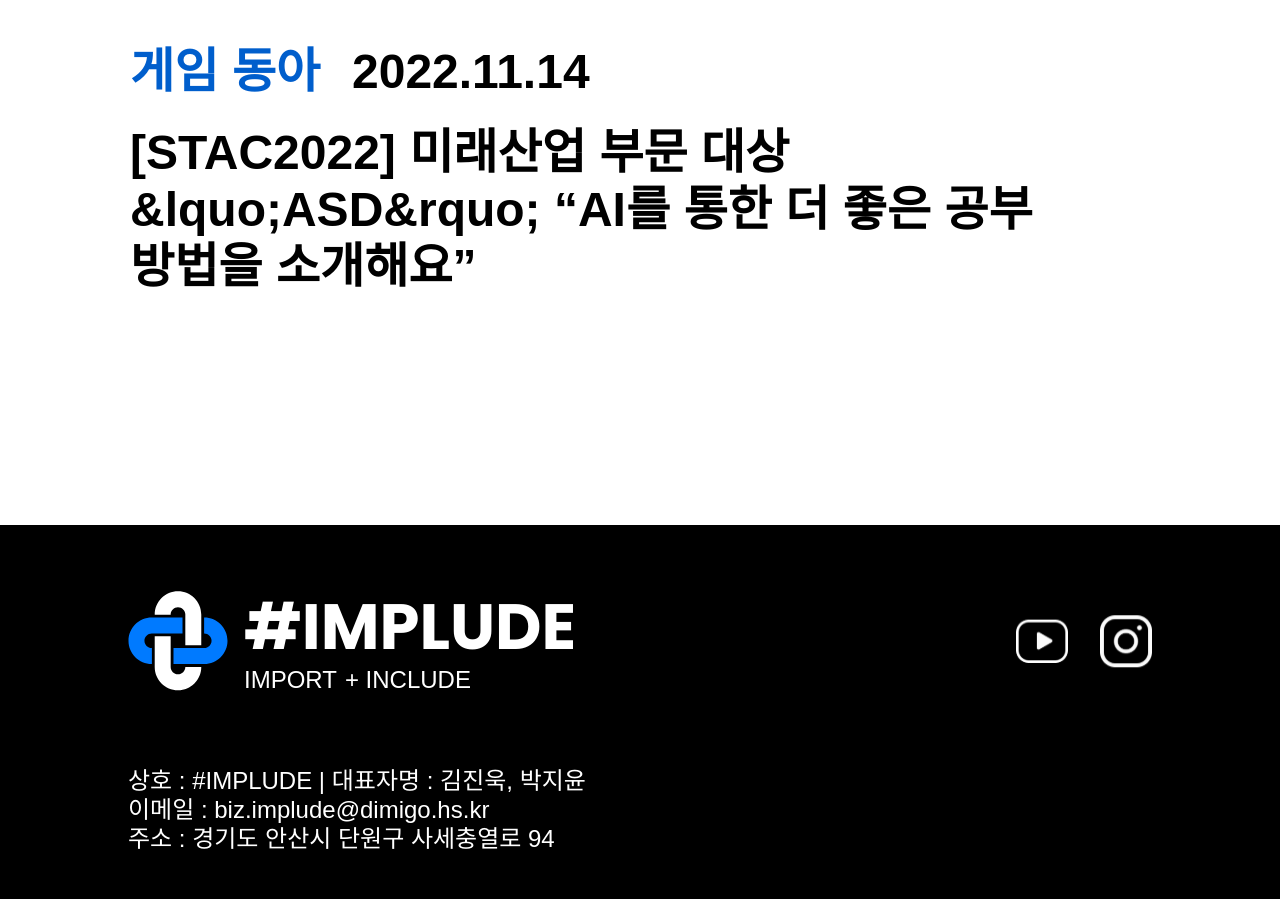
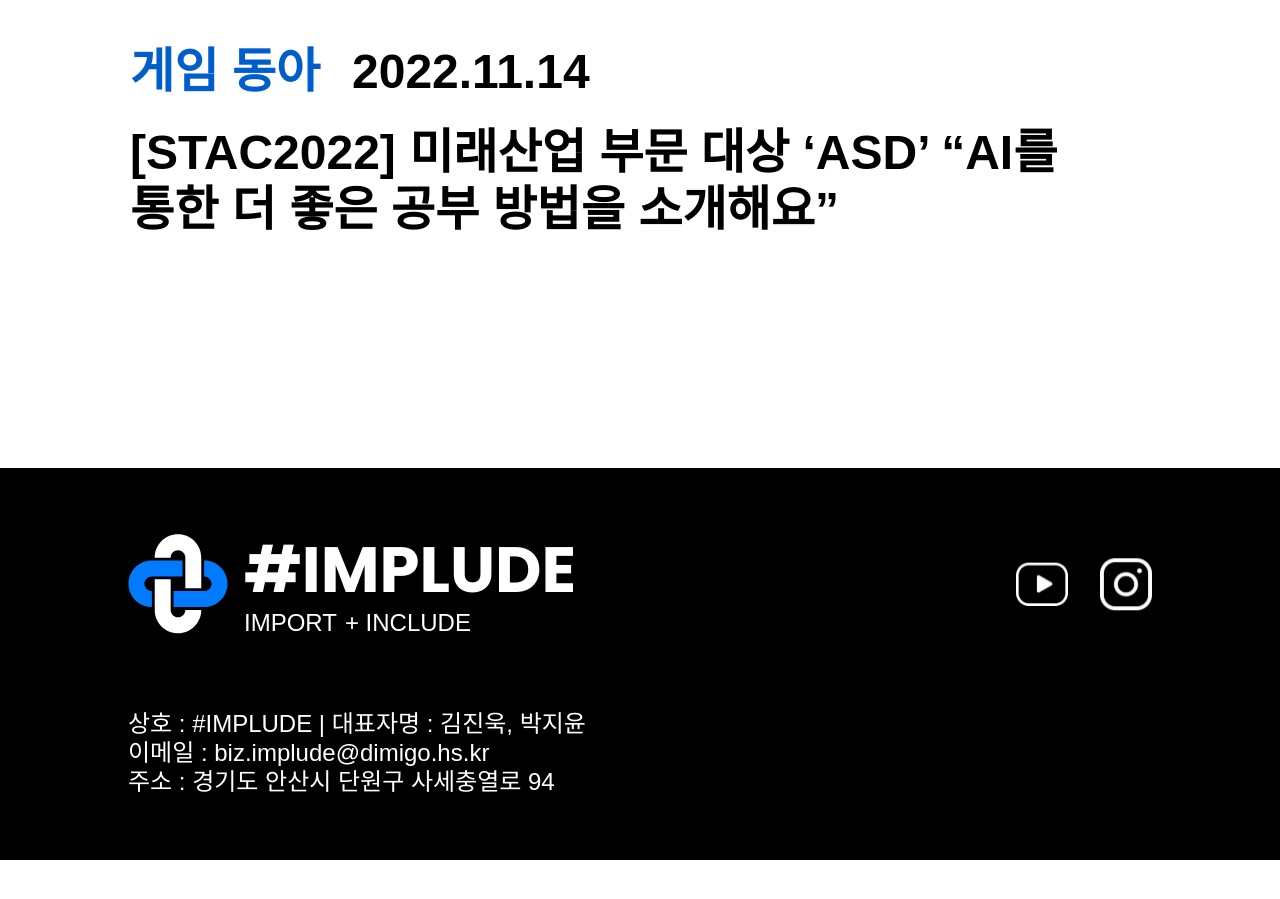
Before and after one commit to implude/implude-main-page, a React (Vite) app: page /history in a window 1280 px wide. Shown: the part 3360-4259 px from the top of the page. After the commit the page ends 4220 px from the top, so only its background shows below. Built offline with nearby package versions, Linux system fonts and the light colour scheme; a web font is replaced by a local one.

Commit message:
Fix: modify double quote misprint

```diff
--- a/src/pages/History/HistoryPage.jsx
+++ b/src/pages/History/HistoryPage.jsx
@@ -271,7 +271,7 @@
                   </Header1>
                 </Row>
                 <Header1 $bold style={{ overflow: 'hidden', textOverflow: 'ellipsis' }} color={'--gray-black'}>
-                  [STAC2022] 미래산업 부문 대상 &lquo;ASD&rquo; &ldquo;AI를 통한 더 좋은 공부 방법을 소개해요&rdquo;
+                  [STAC2022] 미래산업 부문 대상 &lsquo;ASD&rsquo; &ldquo;AI를 통한 더 좋은 공부 방법을 소개해요&rdquo;
                 </Header1>
               </Col>
             </Link>
```
